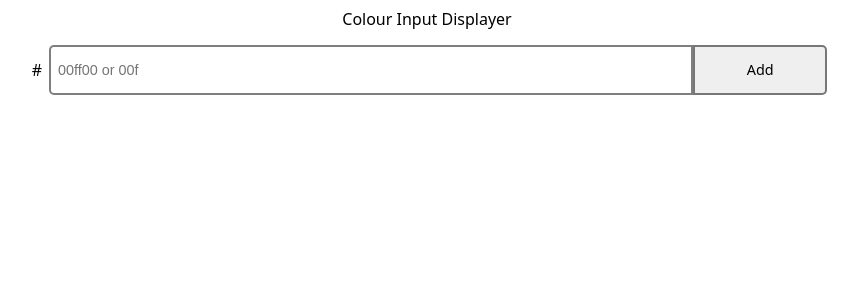
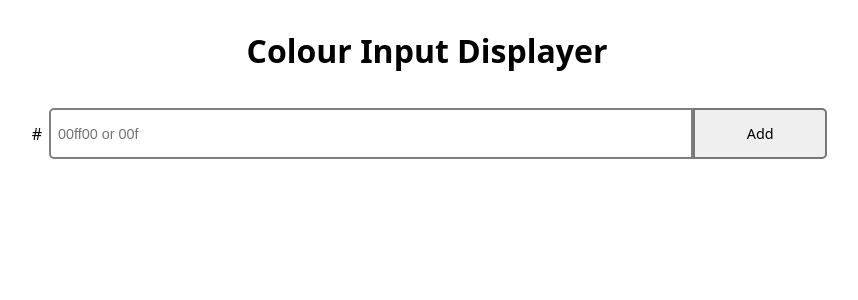
Before and after one commit to KP1709/ColourInputDisplayer, a React (Vite) app: page / in a window 1280 px wide. Shown: the top 300 px of the page, without its empty margins (213-1071 px from the left). Built offline with nearby package versions, Linux system fonts and the light colour scheme.

Commit message:
Added h1 tag to title

```diff
--- a/src/components/header.jsx
+++ b/src/components/header.jsx
@@ -10,7 +10,7 @@ export default function Header(){
 
     return (
         <header style={style}>
-            Colour Input Displayer
+            <h1>Colour Input Displayer</h1>
         </header>
     )
 }
```
